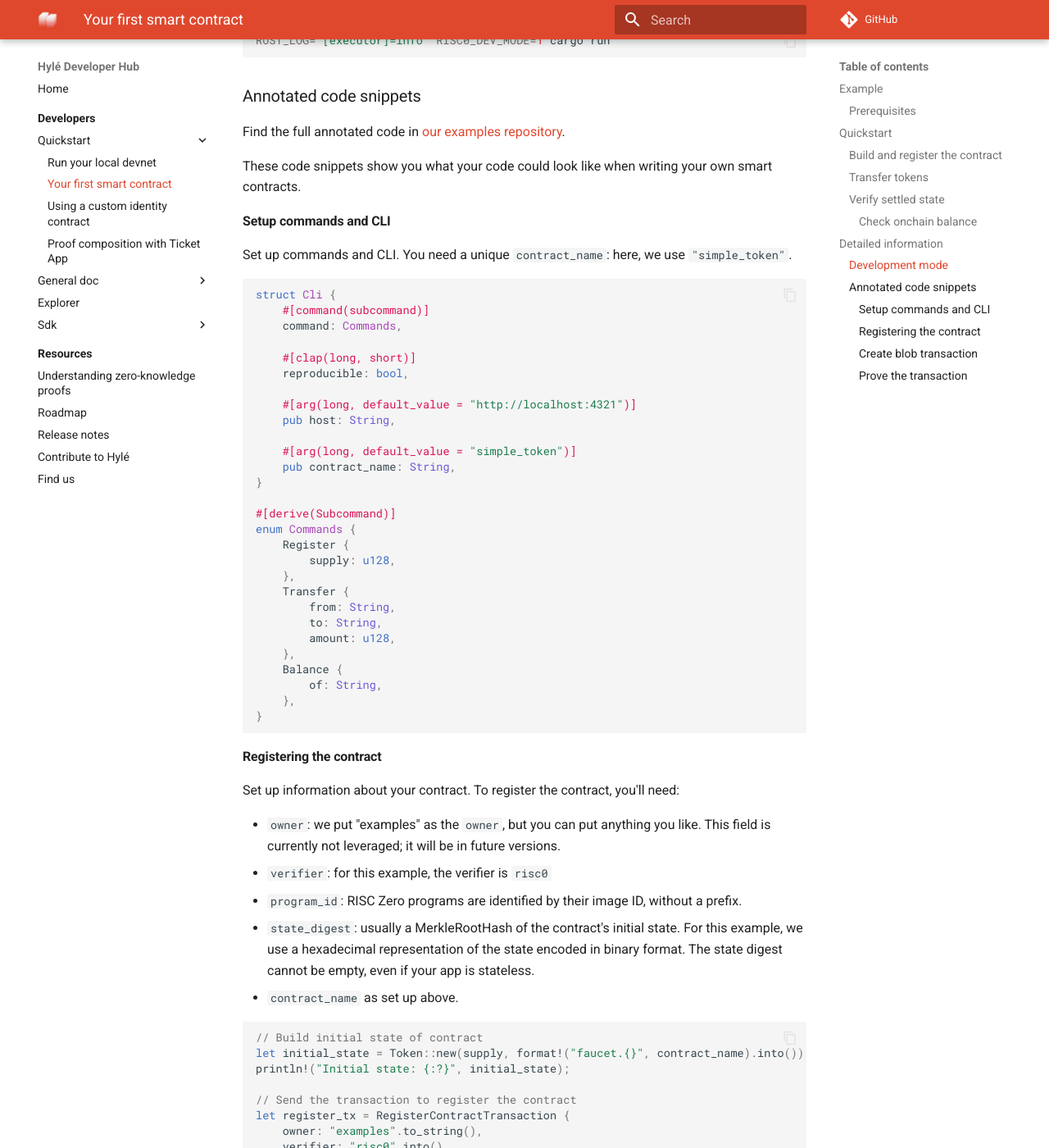
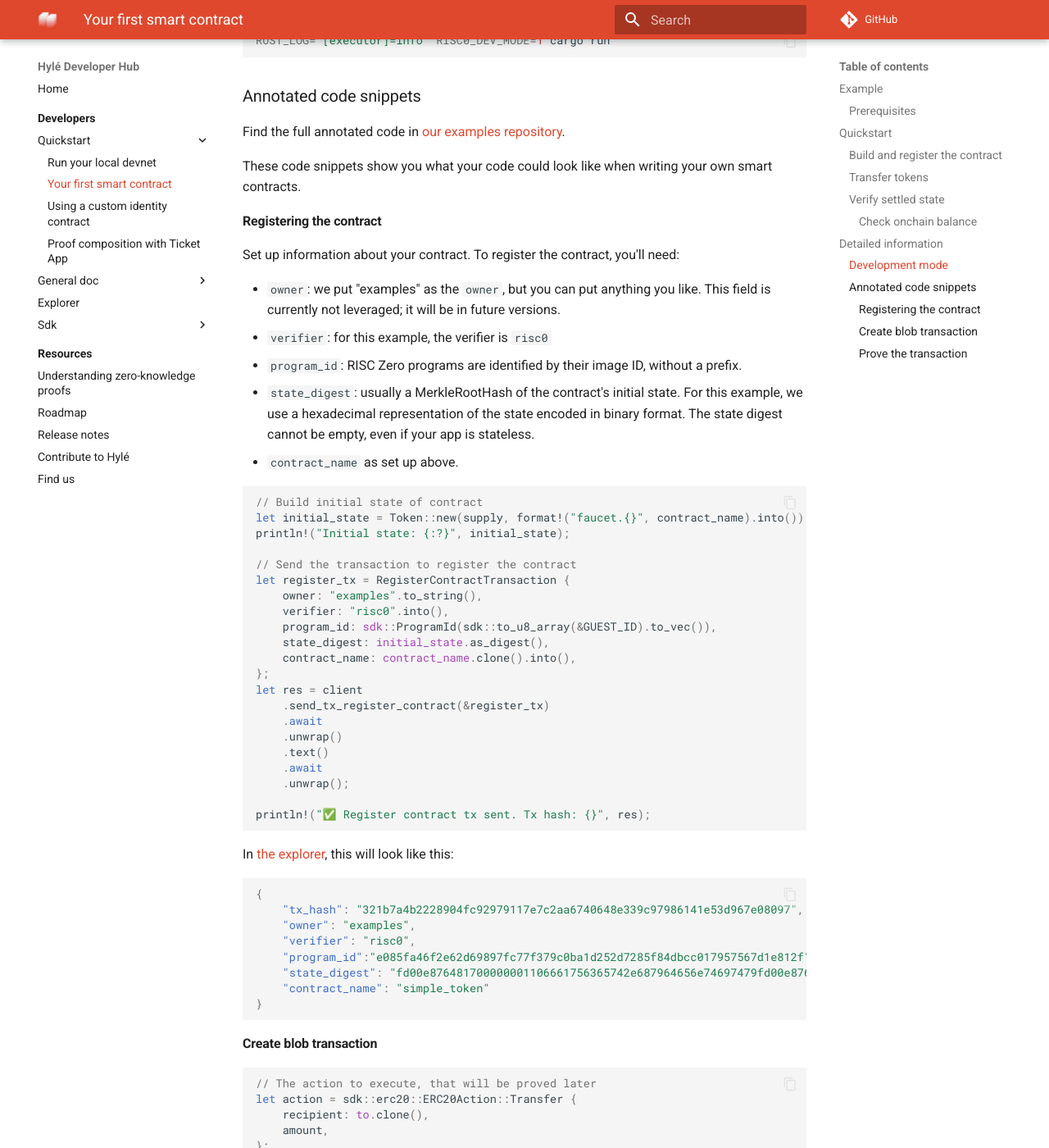
Before and after one commit to Hyle-org/devhub-hyle, an MkDocs documentation site: the page built from docs/developers/quickstart/your-first-smart-contract.md, in a window 1280 px wide and 1400 px high, scrolled down 2490 px. Shown: the whole window at 82% size. Built offline with MkDocs 1.6.1 and Material for MkDocs 9.7.7, drawn with Linux system fonts in a browser that asks for light colours; comment, search, counter and statistics services are not loaded.

Commit message:
remove cli structure from annotated code snippets

````diff
--- a/docs/developers/quickstart/your-first-smart-contract.md
+++ b/docs/developers/quickstart/your-first-smart-contract.md
@@ -100,41 +100,6 @@
 Find the full annotated code in [our examples repository](https://github.com/Hyle-org/examples/blob/main/simple-token/host/src/main.rs).
 
 These code snippets show you what your code could look like when writing your own smart contracts.
-
-#### Setup commands and CLI
-
-Set up commands and CLI. You need a unique `contract_name`: here, we use `"simple_token"`.
-
-```rs
-struct Cli {
-    #[command(subcommand)]
-    command: Commands,
-
-    #[clap(long, short)]
-    reproducible: bool,
-
-    #[arg(long, default_value = "http://localhost:4321")]
-    pub host: String,
-
-    #[arg(long, default_value = "simple_token")]
-    pub contract_name: String,
-}
-
-#[derive(Subcommand)]
-enum Commands {
-    Register {
-        supply: u128,
-    },
-    Transfer {
-        from: String,
-        to: String,
-        amount: u128,
-    },
-    Balance {
-        of: String,
-    },
-}
-```
 
 #### Registering the contract
 
````
